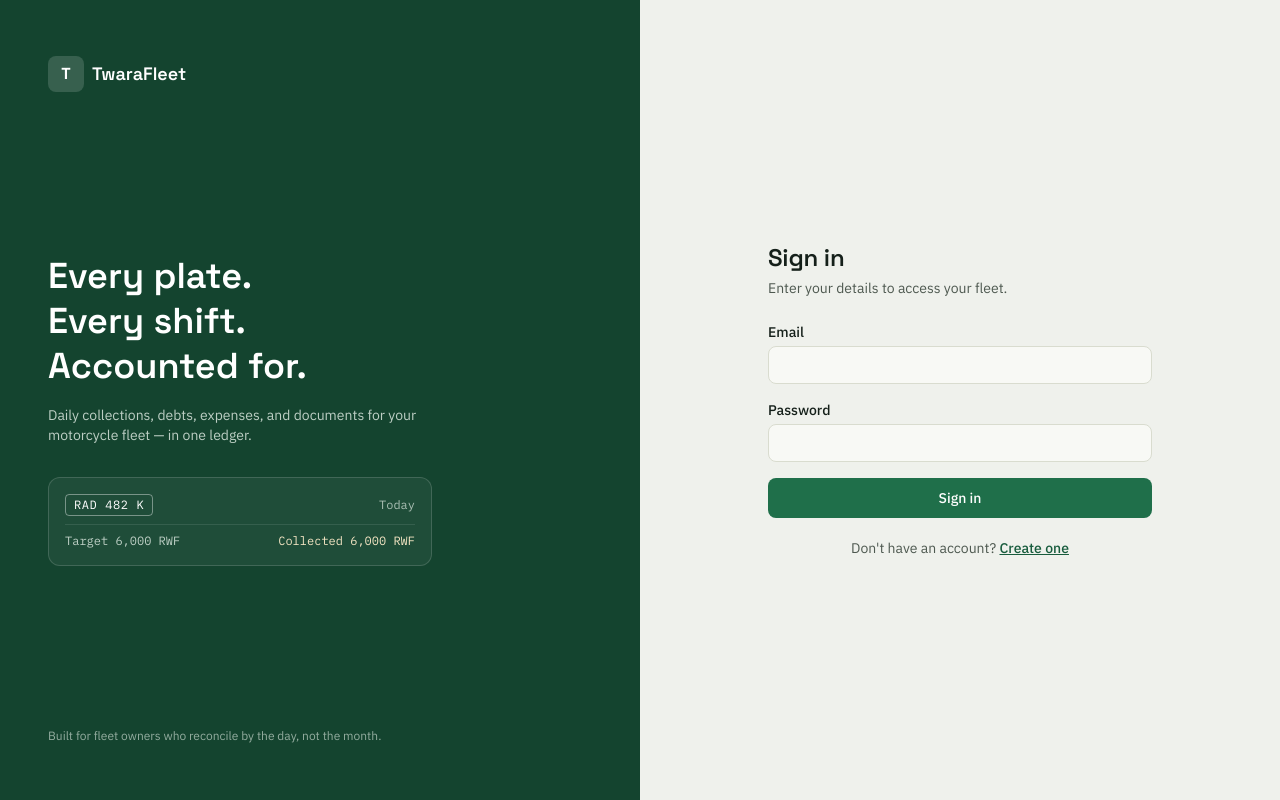
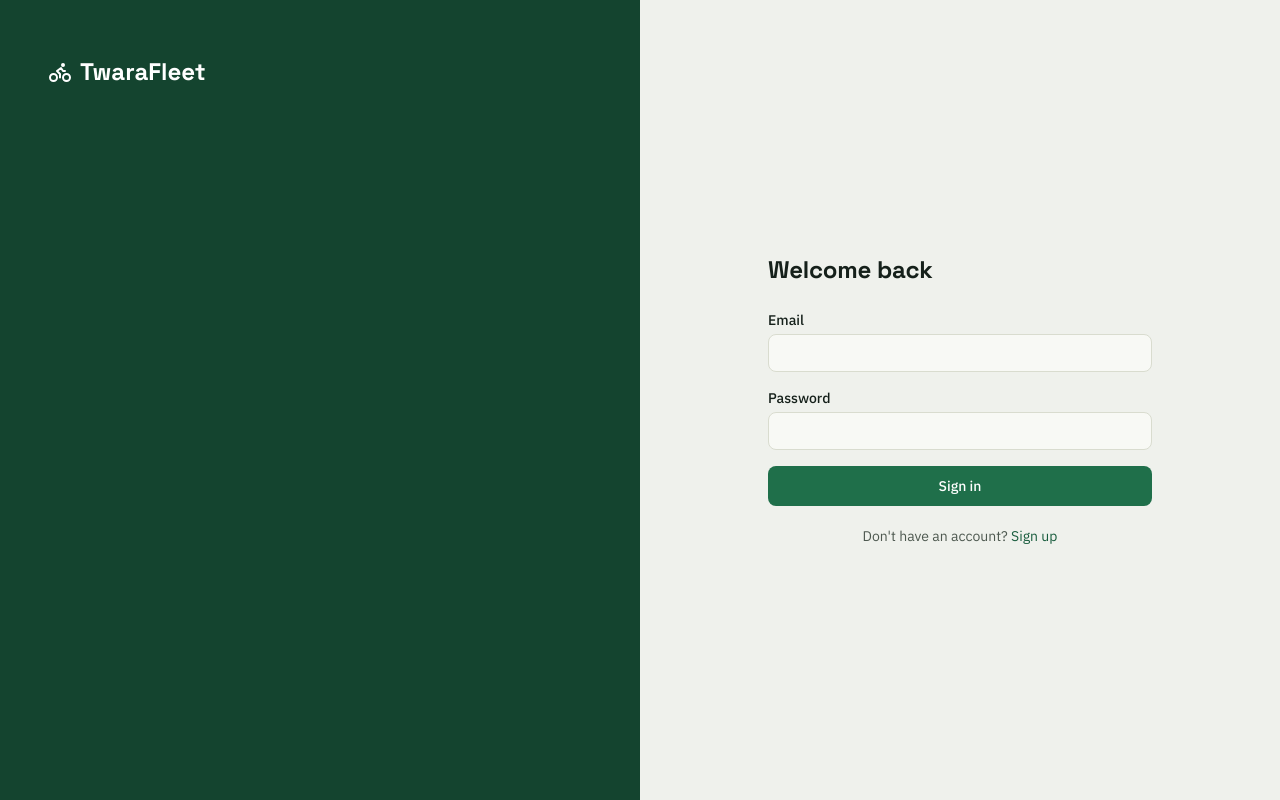
Before and after one commit to mucyobenjamin2/twarafleet, a React (Vite) app: page /login in a window 1280 px wide. Built offline with nearby package versions, Linux system fonts and the light colour scheme.

Commit message:
Update login and routes for driver

```diff
--- a/src/pages/Dashboard.jsx
+++ b/src/pages/Dashboard.jsx
@@ -1,9 +1,11 @@
+import { useState, useEffect } from 'react'
 import { Link } from 'react-router-dom'
 import { Wallet, AlertTriangle, Bike, TrendingUp, ChevronRight } from 'lucide-react'
 import { useDashboardStats } from '../hooks/useDashboardStats'
 import { LoadingSpinner } from '../components/Feedback'
 import StatusBadge from '../components/StatusBadge'
 import { formatRWF, formatDate, daysUntil } from '../lib/format'
+import { supabase } from '../lib/supabaseClient'
 
 function StatTile({ icon: Icon, label, value, sub, tone }) {
   const toneClass = { moto: 'text-moto-600 bg-moto-50', cash: 'text-cash-600 bg-cash-100/60', rust: 'text-rust-600 bg-rust-100/60' }[tone] ?? 'text-ink-soft bg-paper'
@@ -19,34 +21,29 @@ function StatTile({ icon: Icon, label, value, sub, tone }) {
   )
 }
 
-function UpcomingRow({ label, plate, date }) {
-  const d = daysUntil(date)
-  return (
-    <div className="flex items-center justify-between py-2 text-sm">
-      <div>
-        <p className="text-ink">{label}</p>
-        {plate && <span className="plate mt-0.5 inline-block text-[11px]">{plate}</span>}
-      </div>
-      <div className="text-right">
-        <p className="text-ink-soft">{formatDate(date)}</p>
-        <p className={`text-xs ${d <= 3 ? 'text-rust-500' : 'text-ink-soft'}`}>{d === 0 ? 'Today' : d === 1 ? 'Tomorrow' : `in ${d} days`}</p>
-      </div>
-    </div>
-  )
-}
-
 export default function Dashboard() {
   const { data, loading } = useDashboardStats()
+  const [pending, setPending] = useState([])
+
+  useEffect(() => {
+    async function getPending() {
+      const { data: p } = await supabase
+        .from('versements')
+        .select('*, motorcycles(plate_number)')
+        .eq('status', 'pending')
+      if (p) setPending(p)
+    }
+    getPending()
+  }, [])
+
+  async function handleApprove(id) {
+    await supabase.from('versements').update({ status: 'approved' }).eq('id', id)
+    setPending(pending.filter(item => item.id !== id))
+  }
 
   if (loading || !data) return <LoadingSpinner label="Pulling today's numbers…" />
 
   const collectionRate = data.targetTotal > 0 ? Math.round((data.collectedTotal / data.targetTotal) * 100) : 0
-  const upcomingItems = [
-    ...data.upcoming.insurance.map(i => ({ label: 'Insurance expiry', plate: i.motorcycles?.plate_number, date: i.expiry_date })),
-    ...data.upcoming.tax.map(t => ({ label: 'Tax due', plate: t.motorcycles?.plate_number, date: t.due_date })),
-    ...data.upcoming.inspections.map(i => ({ label: 'Inspection due', plate: i.motorcycles?.plate_number, date: i.next_due_date })),
-    ...data.upcoming.reminders.map(r => ({ label: r.title, plate: null, date: r.due_date }))
-  ].sort((a, b) => new Date(a.date) - new Date(b.date)).slice(0, 6)
 
   return (
     <div className="space-y-6">
@@ -55,6 +52,21 @@ export default function Dashboard() {
         <p className="text-sm text-ink-soft">Real-time snapshot across your fleet.</p>
       </div>
 
+      {/* Pending Approvals Section */}
+      {pending.length > 0 && (
+        <div className="rounded-2xl border border-rust-200 bg-rust-50 p-4">
+          <h2 className="font-display text-base font-semibold text-rust-700">Pending Approvals ({pending.length})</h2>
+          <div className="mt-2 divide-y divide-rust-100">
+            {pending.map(p => (
+              <div key={p.id} className="flex items-center justify-between py-2 text-sm">
+                <span className="text-ink">{p.motorcycles?.plate_number ?? 'Unknown'} - {formatRWF(p.amount)}</span>
+                <button onClick={() => handleApprove(p.id)} className="rounded bg-moto-500 px-3 py-1 text-xs font-medium text-white hover:bg-moto-600">Approve</button>
+              </div>
+            ))}
+          </div>
+        </div>
+      )}
+
       <div className="grid grid-cols-2 gap-3 sm:grid-cols-4">
         <StatTile icon={Wallet} tone="moto" label="Collected today" value={formatRWF(data.collectedTotal)} sub={`${collectionRate}% of ${formatRWF(data.targetTotal)} target`} />
         <StatTile icon={Bike} tone="moto" label="Active motorcycles" value={data.activeFleetCount} sub={`${data.motorcyclesReported}/${data.activeFleetCount} reported today`} />
@@ -62,16 +74,12 @@ export default function Dashboard() {
         <StatTile icon={TrendingUp} tone="cash" label="Fleet size" value={data.fleetCount} sub={data.statusBreakdown.filter(s => s.status !== 'active').map(s => `${s.count} ${s.status}`).join(' · ') || 'All active'} />
       </div>
 
-      <div className="grid grid-cols-1 gap-4 lg:grid-cols-3">
-        <div className="rounded-2xl border border-line bg-paper-raised p-4 lg:col-span-2">
+      <div className="rounded-2xl border border-line bg-paper-raised p-4">
           <div className="mb-3 flex items-center justify-between">
             <h2 className="font-display text-base font-semibold text-ink">Recent collections</h2>
             <Link to="/collections" className="flex items-center gap-1 text-sm text-moto-600 hover:underline">View all <ChevronRight size={14} /></Link>
           </div>
-          {data.recentVersements.length === 0 ? (
-            <p className="py-8 text-center text-sm text-ink-soft">No collections recorded yet.</p>
-          ) : (
-            <div className="divide-y divide-line">
+          <div className="divide-y divide-line">
               {data.recentVersements.map(v => (
                 <div key={v.id} className="flex items-center justify-between py-2.5 text-sm">
                   <div className="flex items-center gap-2.5">
@@ -84,44 +92,8 @@ export default function Dashboard() {
                   </div>
                 </div>
               ))}
-            </div>
-          )}
-        </div>
-
-        <div className="rounded-2xl border border-line bg-paper-raised p-4">
-          <h2 className="mb-3 font-display text-base font-semibold text-ink">Coming up</h2>
-          {upcomingItems.length === 0 ? (
-            <p className="py-8 text-center text-sm text-ink-soft">Nothing due in the next 14 days.</p>
-          ) : (
-            <div className="divide-y divide-line">
-              {upcomingItems.map((item, i) => <UpcomingRow key={i} {...item} />)}
-            </div>
-          )}
-        </div>
+          </div>
       </div>
-
-      {(data.savingsGoals.length > 0 || data.fleetGoals.length > 0) && (
-        <div className="rounded-2xl border border-line bg-paper-raised p-4">
-          <h2 className="mb-3 font-display text-base font-semibold text-ink">Savings progress</h2>
-          <div className="grid grid-cols-1 gap-4 sm:grid-cols-2">
-            {[...data.fleetGoals.map(g => ({ ...g, plate: 'Fleet-wide' })), ...data.savingsGoals.map(g => ({ ...g, plate: g.motorcycles?.plate_number }))].map(goal => {
-              const pct = goal.target_amount > 0 ? Math.min(100, Math.round((goal.current_amount / goal.target_amount) * 100)) : 0
-              return (
-                <div key={goal.id}>
-                  <div className="flex items-center justify-between text-sm">
-                    <span className="text-ink">{goal.goal_name}</span>
-                    <span className="text-xs text-ink-soft">{goal.plate}</span>
-                  </div>
-                  <div className="mt-1.5 h-2 w-full overflow-hidden rounded-full bg-paper">
-                    <div className="h-full rounded-full bg-moto-500" style={{ width: `${pct}%` }} />
-                  </div>
-                  <p className="mt-1 text-xs text-ink-soft">{formatRWF(goal.current_amount)} of {formatRWF(goal.target_amount)} ({pct}%)</p>
-                </div>
-              )
-            })}
-          </div>
-        </div>
-      )}
     </div>
   )
 }
--- a/src/pages/Login.jsx
+++ b/src/pages/Login.jsx
@@ -1,10 +1,12 @@
 import { useState } from 'react'
-import { Navigate } from 'react-router-dom'
+import { Navigate, useNavigate } from 'react-router-dom'
 import { Bike, Loader2 } from 'lucide-react'
 import { useAuth } from '../contexts/AuthContext'
+import { supabase } from '../lib/supabaseClient'
 
 export default function Login() {
   const { session, loading, signIn, signUp } = useAuth()
+  const navigate = useNavigate()
   const [mode, setMode] = useState('signin')
   const [fullName, setFullName] = useState('')
   const [email, setEmail] = useState('')
@@ -20,53 +22,55 @@ export default function Login() {
     setBusy(true)
     setError(null)
     setNotice(null)
-    const { error: err } = mode === 'signin'
+
+    const { data: authData, error: err } = mode === 'signin'
       ? await signIn(email, password)
       : await signUp(email, password, fullName)
-    if (err) setError(err.message)
-    else if (mode === 'signup') setNotice('Account created — check your inbox to confirm your email, then sign in.')
+
+    if (err) {
+      setError(err.message)
+      setBusy(false)
+      return
+    }
+
+    if (mode === 'signin' && authData?.user) {
+      // 1. Fata role y'uwo muntu muri table 'users'
+      const { data: profile } = await supabase
+        .from('users')
+        .select('role')
+        .eq('auth_user_id', authData.user.id)
+        .single()
+
+      console.log("Logged in user profile:", profile); // Ubu tuzabona role muri Console
+
+      // 2. Redirect bitewe na role
+      if (profile?.role === 'driver') {
+        navigate('/driver')
+      } else {
+        navigate('/')
+      }
+    } else if (mode === 'signup') {
+      setNotice('Account created — check your inbox to confirm your email, then sign in.')
+    }
     setBusy(false)
   }
 
   return (
     <div className="flex min-h-screen flex-col lg:flex-row">
       <div className="relative flex flex-1 flex-col justify-between bg-moto-700 px-8 py-10 text-white sm:px-12 lg:py-14">
-        <div className="flex items-center gap-2">
-          <div className="flex h-9 w-9 items-center justify-center rounded-lg bg-white/15 font-display text-base font-bold">T</div>
-          <span className="font-display text-lg font-semibold">TwaraFleet</span>
-        </div>
-
-        <div className="max-w-sm">
-          <p className="font-display text-3xl font-semibold leading-tight sm:text-4xl">Every plate.<br />Every shift.<br />Accounted for.</p>
-          <p className="mt-4 text-sm text-moto-50/80">Daily collections, debts, expenses, and documents for your motorcycle fleet — in one ledger.</p>
-
-          <div className="mt-8 rounded-xl border border-white/15 bg-white/5 p-4 font-mono text-sm">
-            <div className="flex items-center justify-between border-b border-white/10 pb-2">
-              <span className="rounded border border-white/40 px-2 py-0.5 text-xs tracking-wider">RAD 482 K</span>
-              <span className="text-xs text-moto-50/70">Today</span>
-            </div>
-            <div className="mt-2 flex items-center justify-between text-xs text-moto-50/80">
-              <span>Target 6,000 RWF</span>
-              <span className="text-cash-100">Collected 6,000 RWF</span>
-            </div>
-          </div>
-        </div>
-
-        <p className="text-xs text-moto-50/60">Built for fleet owners who reconcile by the day, not the month.</p>
+         <div className="flex items-center gap-2 font-display text-2xl font-bold">
+            <Bike className="text-moto-300" /> TwaraFleet
+         </div>
       </div>
 
       <div className="flex flex-1 items-center justify-center bg-paper px-6 py-12 sm:px-12">
         <div className="w-full max-w-sm">
-          <div className="mb-6 flex items-center gap-2 text-ink lg:hidden">
-            <Bike size={20} className="text-moto-500" />
-            <span className="font-display text-lg font-semibold">TwaraFleet</span>
-          </div>
-
-          <h1 className="font-display text-2xl font-semibold text-ink">{mode === 'signin' ? 'Sign in' : 'Create your account'}</h1>
-          <p className="mt-1 text-sm text-ink-soft">{mode === 'signin' ? 'Enter your details to access your fleet.' : 'Set up the owner account for your fleet.'}</p>
+          <h2 className="font-display text-2xl font-bold text-ink">
+            {mode === 'signin' ? 'Welcome back' : 'Create an account'}
+          </h2>
 
           <form onSubmit={handleSubmit} className="mt-6 space-y-4">
-            {mode === 'signup' && (
+             {mode === 'signup' && (
               <div>
                 <label className="mb-1 block text-sm font-medium text-ink">Full name</label>
                 <input required value={fullName} onChange={e => setFullName(e.target.value)} className="w-full rounded-lg border border-line bg-paper-raised px-3 py-2 text-sm focus:border-moto-500" />
@@ -92,8 +96,8 @@ export default function Login() {
 
           <p className="mt-5 text-center text-sm text-ink-soft">
             {mode === 'signin' ? "Don't have an account? " : 'Already have an account? '}
-            <button onClick={() => { setMode(mode === 'signin' ? 'signup' : 'signin'); setError(null); setNotice(null) }} className="font-medium text-moto-600 underline">
-              {mode === 'signin' ? 'Create one' : 'Sign in'}
+            <button onClick={() => { setMode(mode === 'signin' ? 'signup' : 'signin'); setError(null); }} className="text-moto-600 hover:underline">
+              {mode === 'signin' ? 'Sign up' : 'Sign in'}
             </button>
           </p>
         </div>
```
